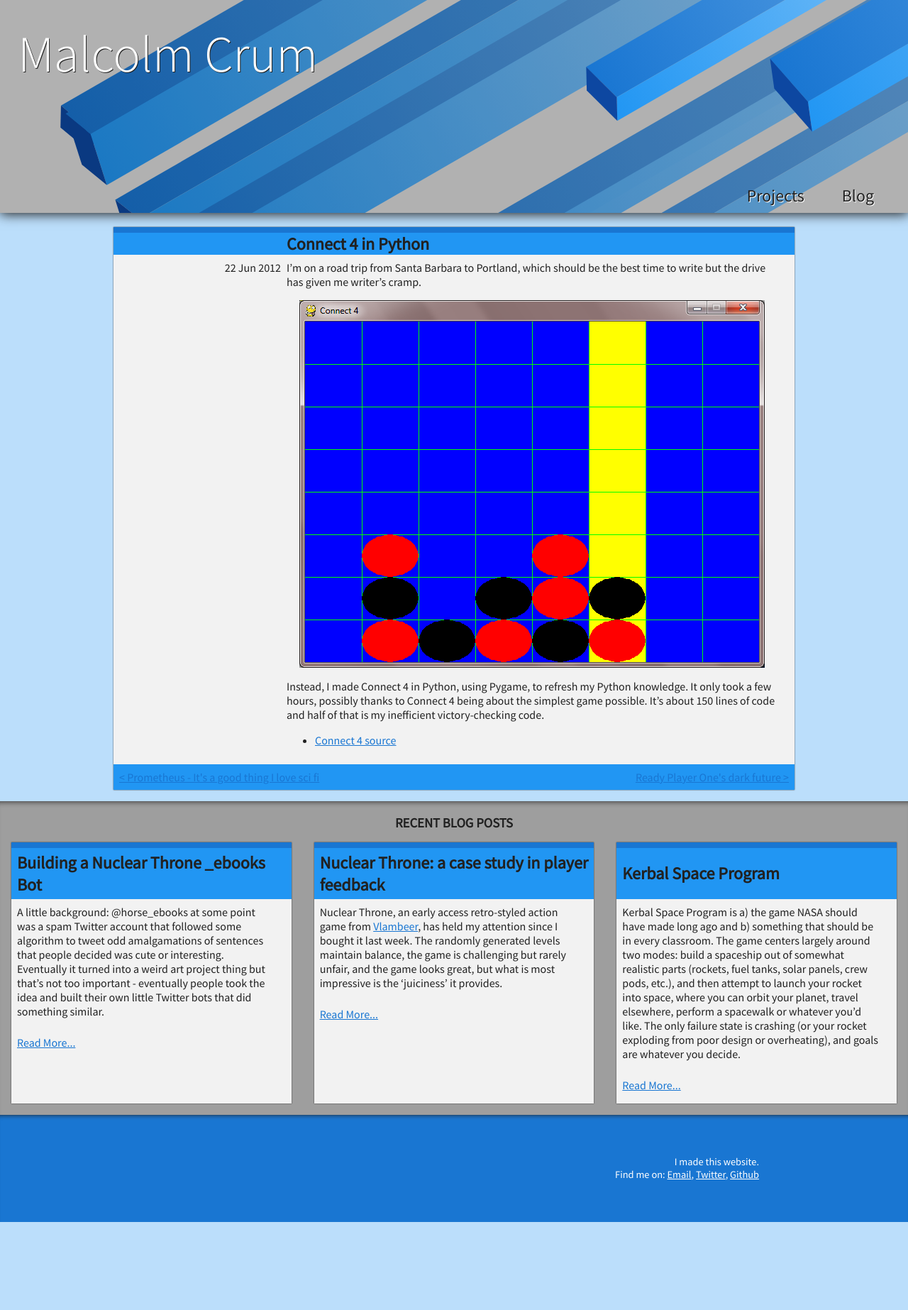
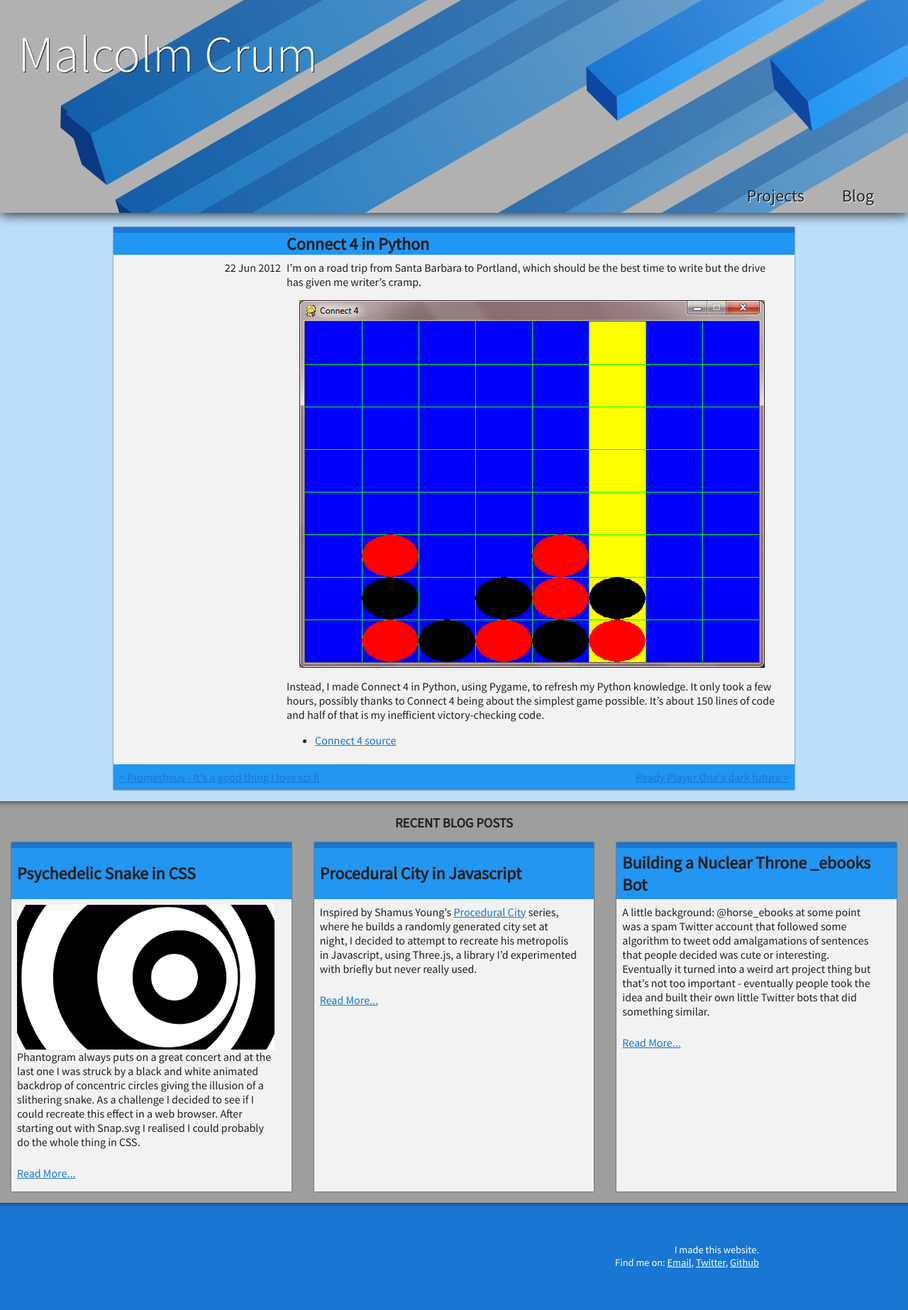
Before and after one commit to crummy/crummy.github.io, a Jekyll site: the page built from _posts/2012-06-22-connect-4-in-python.md, in a window 1280 px wide. Shown: the whole page at 71% size. Built offline with Jekyll 4.4.1, drawn with Linux system fonts in a browser that asks for light colours; before the commit the page ends 1722 px from its top, so only the background shows below that.

Commit message:
Two blog posts and some bug fixes

```diff
--- /dev/null
+++ b/_posts/2015-06-21-procedural-city-in-js.md
@@ -0,0 +1,19 @@
+---
+title: Procedural City in Javascript
+author: Malcolm
+layout: post
+categories:
+  - blog
+---
+
+Inspired by Shamus Young's [Procedural City](http://www.shamusyoung.com/twentysidedtale/?p=2940) series, where he builds a randomly generated city set at night, I decided to attempt to recreate his metropolis in Javascript, using Three.js, a library I'd experimented with briefly but never really used.
+
+![Procedural City screenshot](/assets/procedural-city-js.png)
+
+My work was kickstarted with @mrdoob's similar work, [City 0.1](http://mrdoob.com/lab/javascript/webgl/city/01/). I took that as a basis, set it at night, and created three types of buildings by combining simple geometry, as Young had done.
+
+Unfortunately I ran into some issues combining geometry and applying matrices. The approach I took involved keeping every element of every building in one single giant piece of geometry, which made for very fast rendering (only one trip to the GPU) but meant manipulating individual parts was tricky at best. I'm not totally sure there is a solution for this approach.
+
+A better option would be either working with individual polygons, as Young did originally, or building actual Object3Ds. The former is more complex and the latter loses speed. I may take the time to do this in future but for now I'm releasing the project as is.
+
+You can view the city here, and fly around if you'd like: [malcolmcrum.com/procedural-city-js/](http://malcolmcrum.com/procedural-city-js/)
--- /dev/null
+++ b/_posts/2015-06-23-psychedelic-snake.md
@@ -0,0 +1,19 @@
+---
+title: Psychedelic Snake in CSS
+author: Malcolm
+layout: post
+categories:
+  - blog
+tags:
+  - css
+---
+![Trippy!](/assets/snake.png)
+Phantogram always puts on a great concert and at the last one I was struck by a black and white animated backdrop of concentric circles giving the illusion of a slithering snake. As a challenge I decided to see if I could recreate this effect in a web browser. After starting out with Snap.svg I realised I could probably do the whole thing in CSS.
+
+The circles are just elements with rounded corners of size 50%. Each uses the same animation, but with a different delay, to get the wiggling effect.
+
+I hadn't touched CSS transformations before but they are surprisingly powerful (and actually easier to use than Snap.svg in some ways, like looping). The one limitation I ran up against was choosing which dimension to scale against: currently I use the width of the screen, but that means on a portrait screen (e.g. a phone) you get a somewhat zoomed out effect. I don't think I can fix that without Javascript.
+
+Check it out in tiny form below, or [click here to see it big](/assets/snake.html). Tested in Chrome and Firefox; IE seems to align the elements wrong.
+
+<iframe src="/assets/snake.html" width="100%"></iframe>
--- a/css/styles.scss
+++ b/css/styles.scss
@@ -103,7 +103,7 @@ nav {
 #aboutme img {
   float: left;
   margin-right: 2em;
-  width: 100%;
+  max-width: 100%;
 }
 #aboutinner {
   margin: auto;
@@ -120,6 +120,7 @@ nav {
   margin: 16px auto;
   background-color: $lightest-primary-color;
   box-shadow: 0 0 0.1em $primary-text;
+  min-height: 1px; /* ie fix */
 }
 .title {
   border-top: 8px solid $dark-primary-color;
@@ -171,6 +172,7 @@ h2 a, h2 a:visited {
 .project .description, .post .content, .right {
   padding: 0 8px 0 8px;
   flex: 3;
+  min-width: 1px /* firefox fix - see http://stackoverflow.com/questions/27424831/firefox-flexbox-overflow */
 }
 .content iframe, .content img {
   margin: 0 auto;
```
Also changed, not shown: assets/snake.html (added, +91 -0 lines), assets/procedural-city-js.png (added), assets/snake.png (added).
